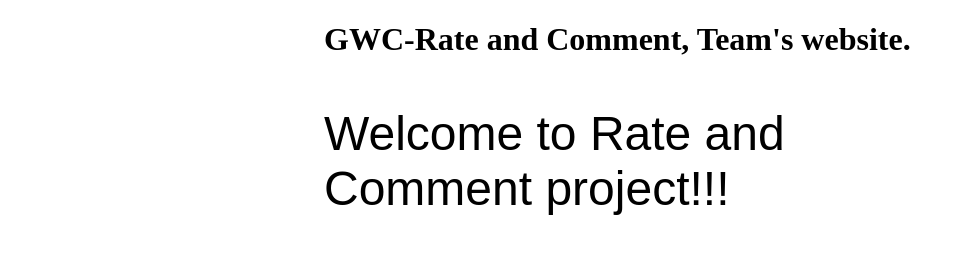
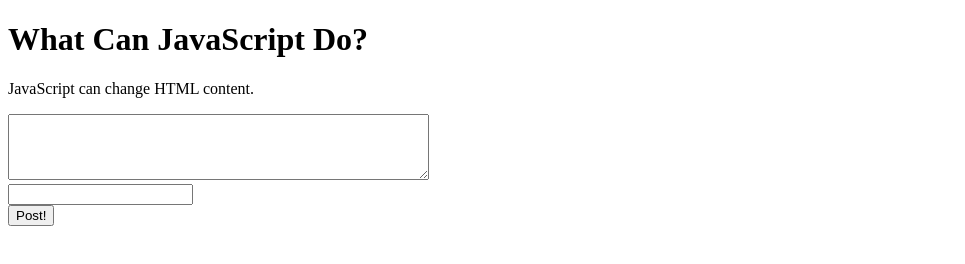
Before and after one commit to GWC-TMS/RateAndComment, a plain HTML site: page index.html in a window 1280 px wide. Shown: the whole page, without its empty margins (0-965 px from the left). Drawn offline with Linux system fonts and the light colour scheme.

Commit message:
Update index.html

```diff
--- a/index.html
+++ b/index.html
@@ -1,15 +1,29 @@
 <!DOCTYPE html>
 <html>
 <body>
-<form action="index2.html" method="GET">
-<div style="text-align: center">
-    <div style="width: 50%; margin: 0 auto; text-align: left">
-      <h1>GWC-Rate and Comment, Team's website.</h1>
-        <font size="12" face="sans-serif">
-            <P>Welcome to Rate and Comment project!!!</p>
-        </font>
-    </div>
-</div>
-</form>
+
+<h1>What Can JavaScript Do?</h1>
+
+<p id="demo">JavaScript can change HTML content.</p>
+<textarea rows="4" cols="50" id="textarea1">
+
+</textarea>
+</br>
+
+<input type="text" name="userInput" id="userInput"><br>
+
+
+<button type="button" onclick="calledFromClick()">Post!</button>
+
+<script>
+function calledFromClick()
+{
+
+var jobValue = document.getElementById('userInput').value
+
+document.getElementById("textarea1").value = document.getElementById("textarea1").value +jobValue
+
+}
+</script>
 </body>
 </html>
```
